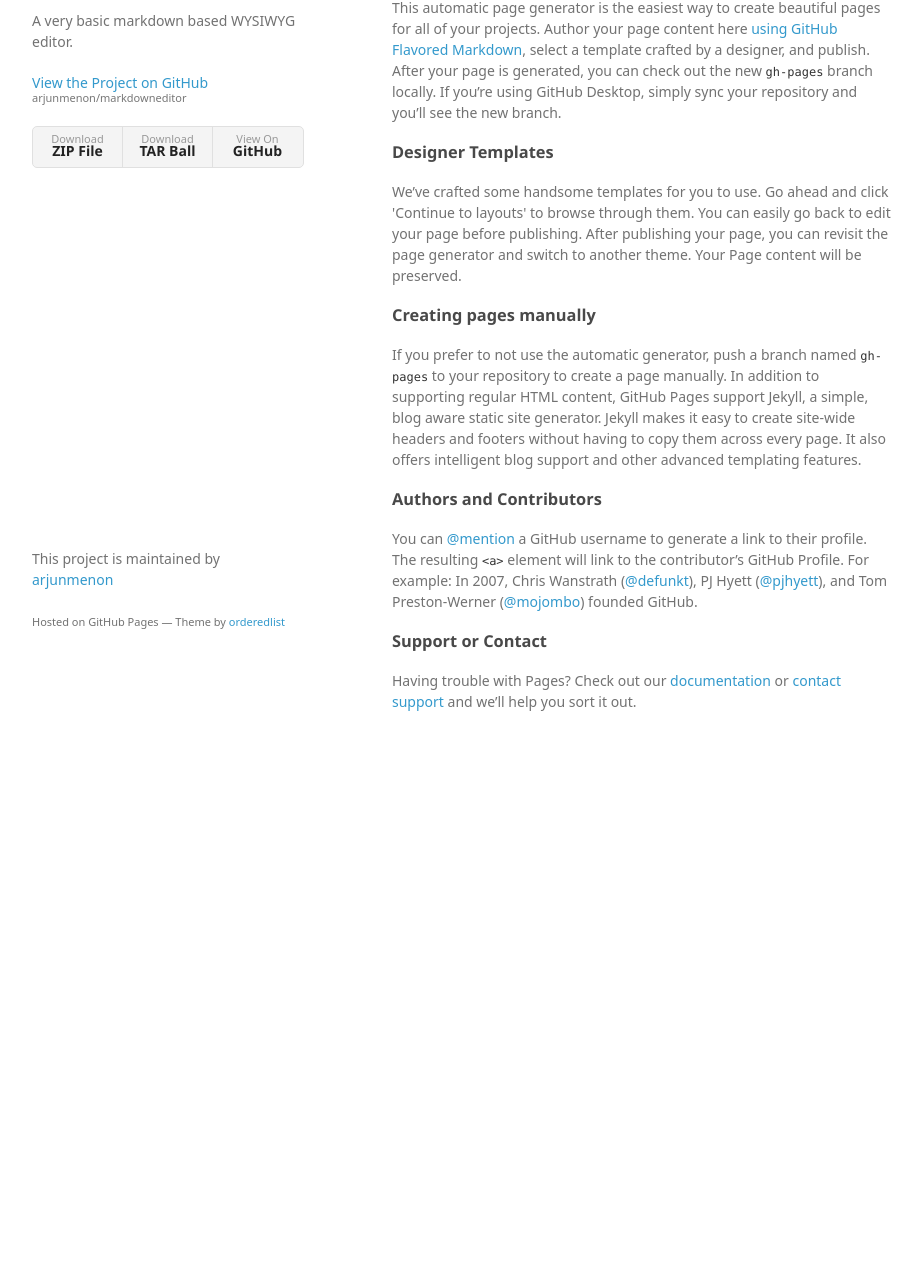
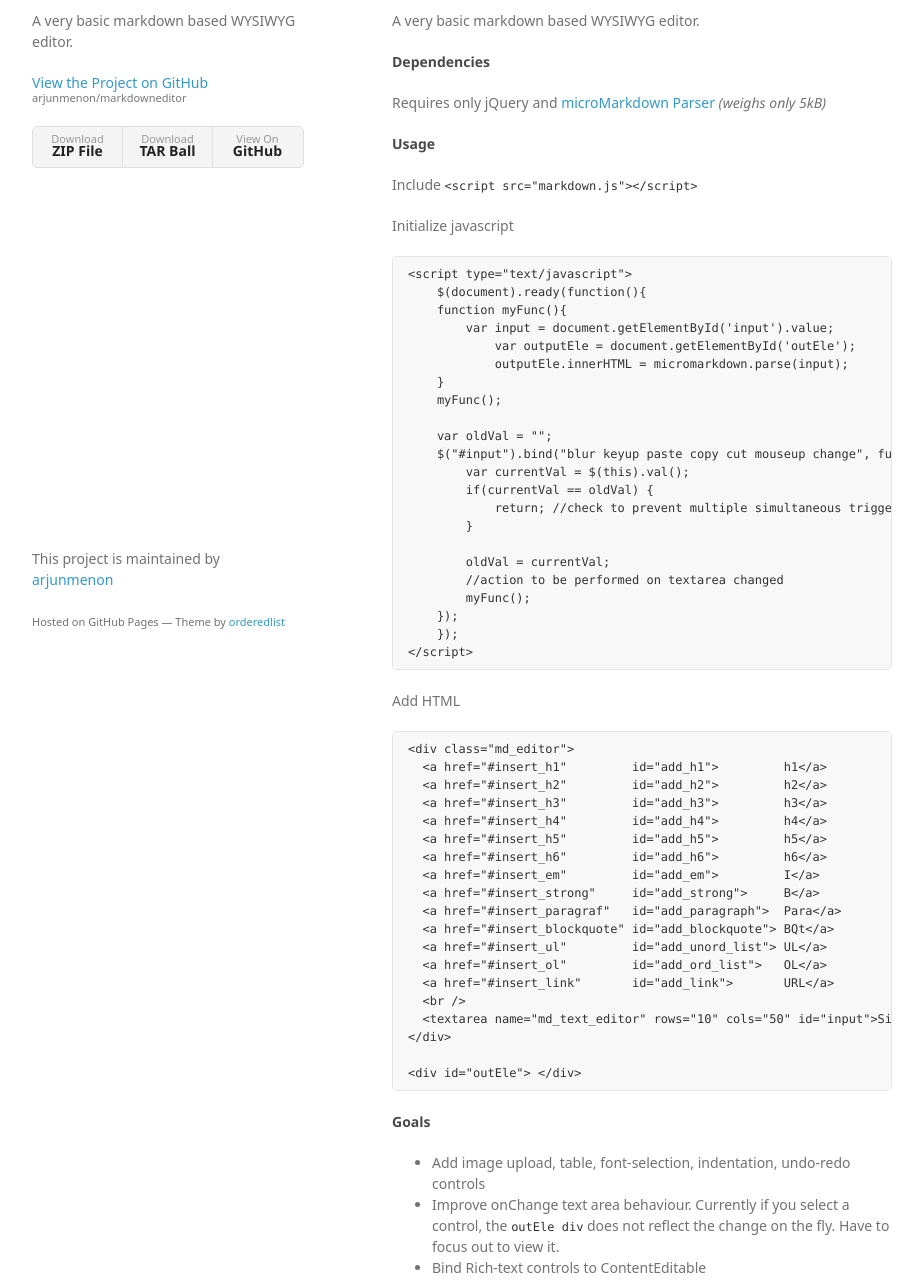
Before and after one commit to arjunmenon/markdowneditor, a plain HTML site: page index.html in a window 1280 px wide. Shown: the part 99-1381 px from the top of the page, without its empty margins (178-1101 px from the left). Before the commit the page ends 881 px from the top, so only its background shows below. Drawn offline with Linux system fonts and the light colour scheme; a web font is replaced by a local one.

```diff
--- a/index.html
+++ b/index.html
@@ -28,30 +28,84 @@
         </ul>
       </header>
       <section>
-        <h3>
-<a id="welcome-to-github-pages" class="anchor" href="#welcome-to-github-pages" aria-hidden="true"><span class="octicon octicon-link"></span></a>Welcome to GitHub Pages.</h3>
+        <h1>
+<a id="markdowneditor" class="anchor" href="#markdowneditor" aria-hidden="true"><span class="octicon octicon-link"></span></a>markdowneditor</h1>
 
-<p>This automatic page generator is the easiest way to create beautiful pages for all of your projects. Author your page content here <a href="https://guides.github.com/features/mastering-markdown/">using GitHub Flavored Markdown</a>, select a template crafted by a designer, and publish. After your page is generated, you can check out the new <code>gh-pages</code> branch locally. If you’re using GitHub Desktop, simply sync your repository and you’ll see the new branch.</p>
+<p>A very basic markdown based WYSIWYG editor.</p>
 
-<h3>
-<a id="designer-templates" class="anchor" href="#designer-templates" aria-hidden="true"><span class="octicon octicon-link"></span></a>Designer Templates</h3>
+<h4>
+<a id="dependencies" class="anchor" href="#dependencies" aria-hidden="true"><span class="octicon octicon-link"></span></a>Dependencies</h4>
 
-<p>We’ve crafted some handsome templates for you to use. Go ahead and click 'Continue to layouts' to browse through them. You can easily go back to edit your page before publishing. After publishing your page, you can revisit the page generator and switch to another theme. Your Page content will be preserved.</p>
+<p>Requires only jQuery and <a href="http://simonwaldherr.github.io/micromarkdown.js/micromarkdown.js">microMarkdown Parser</a> <em>(weighs only 5kB)</em></p>
 
-<h3>
-<a id="creating-pages-manually" class="anchor" href="#creating-pages-manually" aria-hidden="true"><span class="octicon octicon-link"></span></a>Creating pages manually</h3>
+<h4>
+<a id="usage" class="anchor" href="#usage" aria-hidden="true"><span class="octicon octicon-link"></span></a>Usage</h4>
 
-<p>If you prefer to not use the automatic generator, push a branch named <code>gh-pages</code> to your repository to create a page manually. In addition to supporting regular HTML content, GitHub Pages support Jekyll, a simple, blog aware static site generator. Jekyll makes it easy to create site-wide headers and footers without having to copy them across every page. It also offers intelligent blog support and other advanced templating features.</p>
+<p>Include <code>&lt;script src="markdown.js"&gt;&lt;/script&gt;</code></p>
 
-<h3>
-<a id="authors-and-contributors" class="anchor" href="#authors-and-contributors" aria-hidden="true"><span class="octicon octicon-link"></span></a>Authors and Contributors</h3>
+<p>Initialize javascript</p>
 
-<p>You can <a href="https://github.com/blog/821" class="user-mention">@mention</a> a GitHub username to generate a link to their profile. The resulting <code>&lt;a&gt;</code> element will link to the contributor’s GitHub Profile. For example: In 2007, Chris Wanstrath (<a href="https://github.com/defunkt" class="user-mention">@defunkt</a>), PJ Hyett (<a href="https://github.com/pjhyett" class="user-mention">@pjhyett</a>), and Tom Preston-Werner (<a href="https://github.com/mojombo" class="user-mention">@mojombo</a>) founded GitHub.</p>
+<pre><code>&lt;script type="text/javascript"&gt;
+    $(document).ready(function(){
+    function myFunc(){
+        var input = document.getElementById('input').value;
+            var outputEle = document.getElementById('outEle');
+            outputEle.innerHTML = micromarkdown.parse(input);
+    }
+    myFunc();
 
-<h3>
-<a id="support-or-contact" class="anchor" href="#support-or-contact" aria-hidden="true"><span class="octicon octicon-link"></span></a>Support or Contact</h3>
+    var oldVal = "";
+    $("#input").bind("blur keyup paste copy cut mouseup change", function() {
+        var currentVal = $(this).val();
+        if(currentVal == oldVal) {
+            return; //check to prevent multiple simultaneous triggers
+        }
 
-<p>Having trouble with Pages? Check out our <a href="https://help.github.com/pages">documentation</a> or <a href="https://github.com/contact">contact support</a> and we’ll help you sort it out.</p>
+        oldVal = currentVal;
+        //action to be performed on textarea changed
+        myFunc();
+    });
+    });
+&lt;/script&gt;
+</code></pre>
+
+<p>Add HTML</p>
+
+<pre><code>&lt;div class="md_editor"&gt;
+  &lt;a href="#insert_h1"         id="add_h1"&gt;         h1&lt;/a&gt;
+  &lt;a href="#insert_h2"         id="add_h2"&gt;         h2&lt;/a&gt;
+  &lt;a href="#insert_h3"         id="add_h3"&gt;         h3&lt;/a&gt;
+  &lt;a href="#insert_h4"         id="add_h4"&gt;         h4&lt;/a&gt;
+  &lt;a href="#insert_h5"         id="add_h5"&gt;         h5&lt;/a&gt;
+  &lt;a href="#insert_h6"         id="add_h6"&gt;         h6&lt;/a&gt;
+  &lt;a href="#insert_em"         id="add_em"&gt;         I&lt;/a&gt;
+  &lt;a href="#insert_strong"     id="add_strong"&gt;     B&lt;/a&gt;
+  &lt;a href="#insert_paragraf"   id="add_paragraph"&gt;  Para&lt;/a&gt;
+  &lt;a href="#insert_blockquote" id="add_blockquote"&gt; BQt&lt;/a&gt;
+  &lt;a href="#insert_ul"         id="add_unord_list"&gt; UL&lt;/a&gt;
+  &lt;a href="#insert_ol"         id="add_ord_list"&gt;   OL&lt;/a&gt;
+  &lt;a href="#insert_link"       id="add_link"&gt;       URL&lt;/a&gt;
+  &lt;br /&gt;
+  &lt;textarea name="md_text_editor" rows="10" cols="50" id="input"&gt;Simple Markdown Editor&lt;/textarea&gt;
+&lt;/div&gt;
+
+&lt;div id="outEle"&gt; &lt;/div&gt;
+</code></pre>
+
+<h4>
+<a id="goals" class="anchor" href="#goals" aria-hidden="true"><span class="octicon octicon-link"></span></a>Goals</h4>
+
+<ul>
+<li>Add image upload, table, font-selection, indentation, undo-redo controls</li>
+<li>Improve onChange text area behaviour. Currently if you select a control, the <code>outEle div</code> does not reflect the change on the fly. Have to focus out to view it.</li>
+<li>Bind Rich-text controls to ContentEditable</li>
+<li>Transform to a  traditional and the very familiar WYSIWYG-style editor, where markdown coding is not required but yes markdown code can be viewed, though.</li>
+</ul>
+
+<h4>
+<a id="notice" class="anchor" href="#notice" aria-hidden="true"><span class="octicon octicon-link"></span></a>Notice</h4>
+
+<p>Since this is still a work in progress, lot of cool stuff is being worked upon. You can also work on this immediately. All contributions are welcome.</p>
       </section>
       <footer>
         <p>This project is maintained by <a href="https://github.com/arjunmenon">arjunmenon</a></p>
```
Also changed, not shown: params.json (+1 -1 lines).
